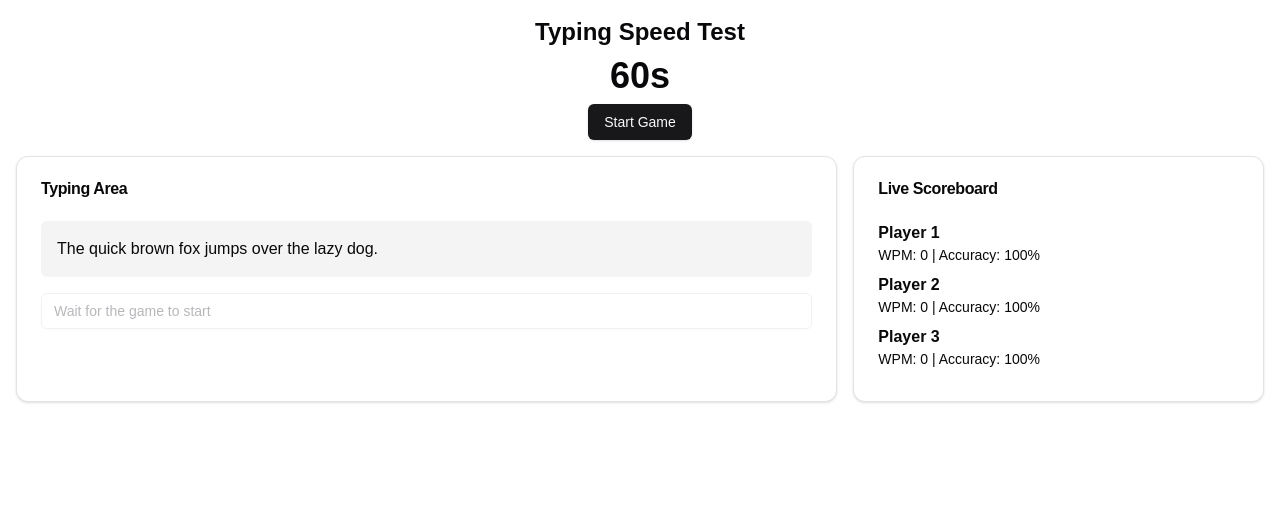
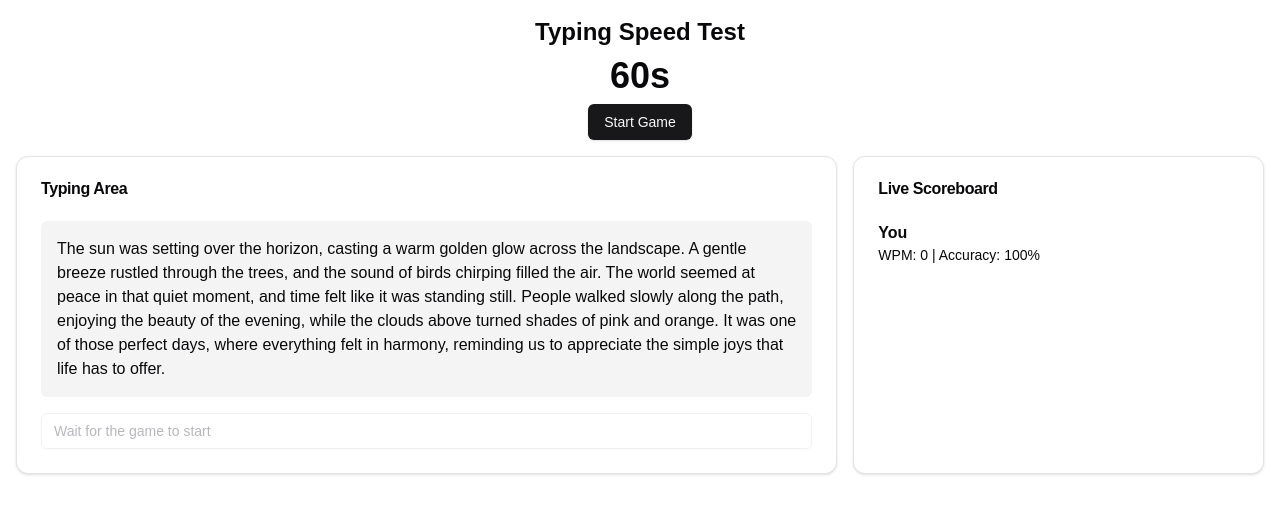
Before and after one commit to itzamanjain/TypeArena, a Next.js app: page /playground in a window 1280 px wide. Shown: the top 514 px of the page. Built offline with nearby package versions, Linux system fonts and the light colour scheme.

Commit message:
added a long para

```diff
--- a/src/app/playground/page.tsx
+++ b/src/app/playground/page.tsx
@@ -7,13 +7,11 @@ import { Card, CardContent, CardHeader, CardTitle } from "@/components/ui/card"
 
 // Mock data for players
 const players = [
-  { id: 1, name: "Player 1" },
-  { id: 2, name: "Player 2" },
-  { id: 3, name: "Player 3" },
+  { id: 1, name: "You" },
 ]
 
 // Sample text for typing
-const sampleText = "The quick brown fox jumps over the lazy dog."
+const sampleText = "The sun was setting over the horizon, casting a warm golden glow across the landscape. A gentle breeze rustled through the trees, and the sound of birds chirping filled the air. The world seemed at peace in that quiet moment, and time felt like it was standing still. People walked slowly along the path, enjoying the beauty of the evening, while the clouds above turned shades of pink and orange. It was one of those perfect days, where everything felt in harmony, reminding us to appreciate the simple joys that life has to offer."
 
 export default function Component() {
   const [timer, setTimer] = useState(60)
```
